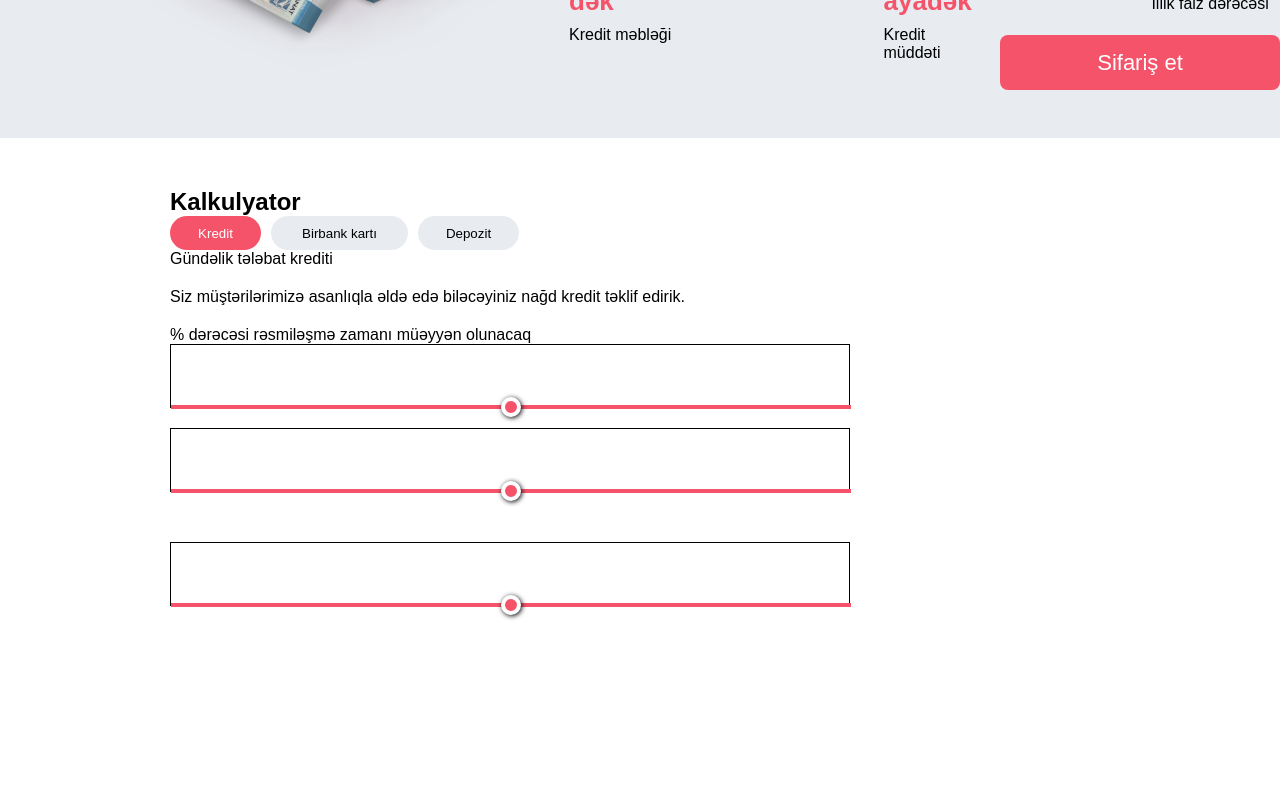
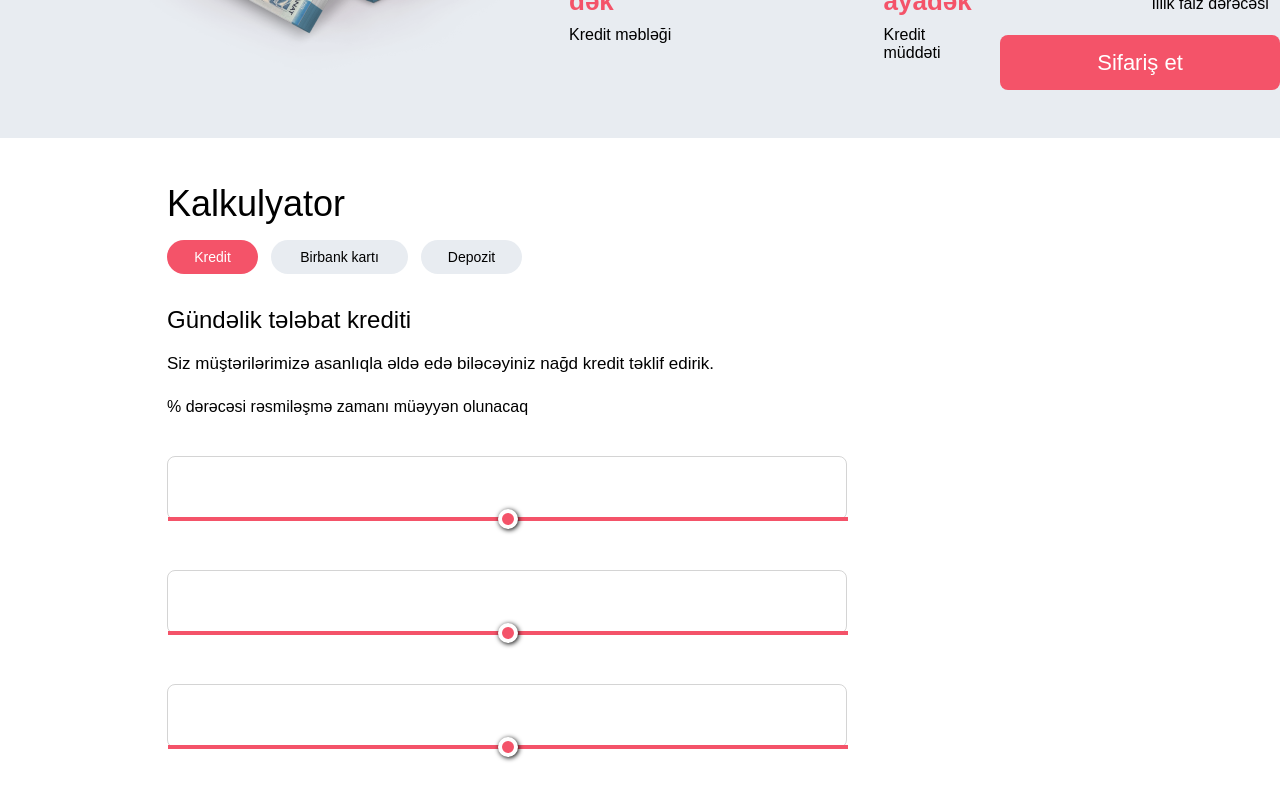
Before and after one commit to mlalayev/kapitalbank, a React (Vite) app: page / in a window 1280 px wide. Shown: the part 1532-2332 px from the top of the page. Built offline with nearby package versions, Linux system fonts and the light colour scheme.

Commit message:
my commit

```diff
--- a/src/components/home/home.css
+++ b/src/components/home/home.css
@@ -214,12 +214,17 @@
     color: var(--pink);
 }
 
+.order:hover {
+    background-color: var(--hover);
+}
+
 .order {
     width: 280px;
     height: 55px;
     border: none;
+    cursor: pointer;
     font-size: 22px;
-    cursor: pointer;
+    transition: 0.4s;
     border-radius: 8px;
     color: var(--white);
     background-color: var(--pink);
@@ -316,20 +321,32 @@
     height: 800px;
 }
 
+.inputgroup div{
+
+}
+
+.inputgroup{
+    gap: 50px;
+    display: flex;
+    flex-direction: column;
+}
+
 .firstinputgrpfrthsc {
     width: 680px;
     height: 64px;
     position: relative;
-    border: 1px solid black;
-    margin-bottom: 20px;
+    border-radius: 8px;
+    border: 1px solid rgba(0, 0, 0, 0.17);
+    /* margin-bottom: 20px; */
 }
 
 .secondinputgrpfrthsc {
-    margin-bottom: 50px;
+    /* margin-bottom: 50px; */
     width: 680px;
     height: 64px;
     position: relative;
-    border: 1px solid black;
+    border-radius: 8px;
+    border: 1px solid rgba(0, 0, 0, 0.17);
 }
 
 .thirdinputgrpfrthsc {
@@ -337,7 +354,8 @@
     width: 680px;
     height: 64px;
     position: relative;
-    border: 1px solid black;
+    border-radius: 8px;
+    border: 1px solid rgba(0, 0, 0, 0.17);
 }
 
 input[type="range"] {
@@ -369,41 +387,60 @@ input[type="range"] {
     cursor: pointer;
 } */
 
-.frthsclft{
-    margin-left: 170px;
-    margin-top: 50px;
+.frthsclft {
+    margin-left: 167px;
+    margin-top: 45px;
 }
 
-.btnone{
+.btnone {
     width: 91px !important;
     color: var(--white) !important;
     background-color: var(--pink) !important;
 }
 
-.btntwo{
+.btntwo {
     width: 137px;
 }
 
-.btnthree{
+.btnthree {
     width: 101px;
 }
 
-.frthbtnstyle{
+.frthbtnstyle {
     height: 34px;
     border: none;
-    margin-right: 10px;
+    font-size: 14px;
+    transition: 0.4s;
+    text-align: center;
+    margin-right: 13px;
+    margin-bottom: 32px;
     border-radius: 37px;
-    transition: 0.4s;
     color: var(--black);
     background-color: var(--gray);
 }
 
-.frthbtnstyle:hover{
+.frthbtnstyle:hover {
     color: var(--white);
     background-color: var(--pink);
 }
 
-.frthscptwo{
-    margin-top: 20px ;
-    margin-bottom: 20px ;
+.frthscptwo {
+    margin-top: 20px;
+    margin-bottom: 24px;
+    font-size: 17px;
 }
+
+.frthscpone {
+    font-size: 24px;
+}
+
+.frthsch {
+    font-size: 36px;
+    font-weight: 200;
+    margin-bottom: 15px;
+}
+
+.frthscpthree{
+    font-weight: 100;
+    margin-bottom: 40px;
+}
```
